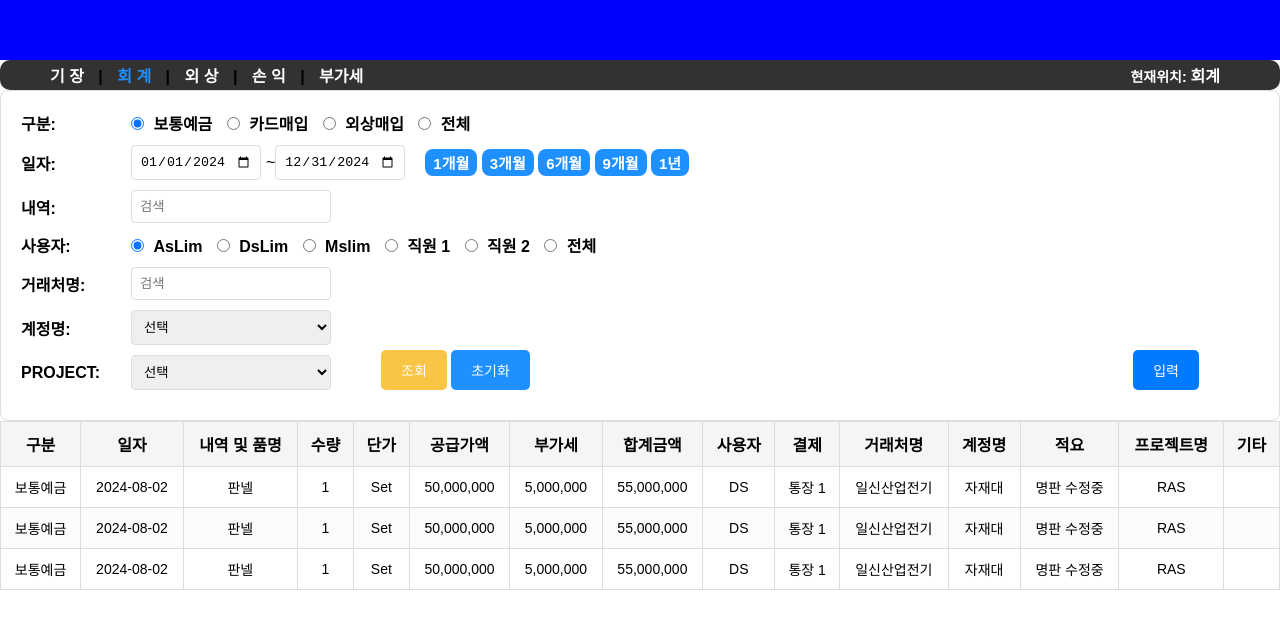
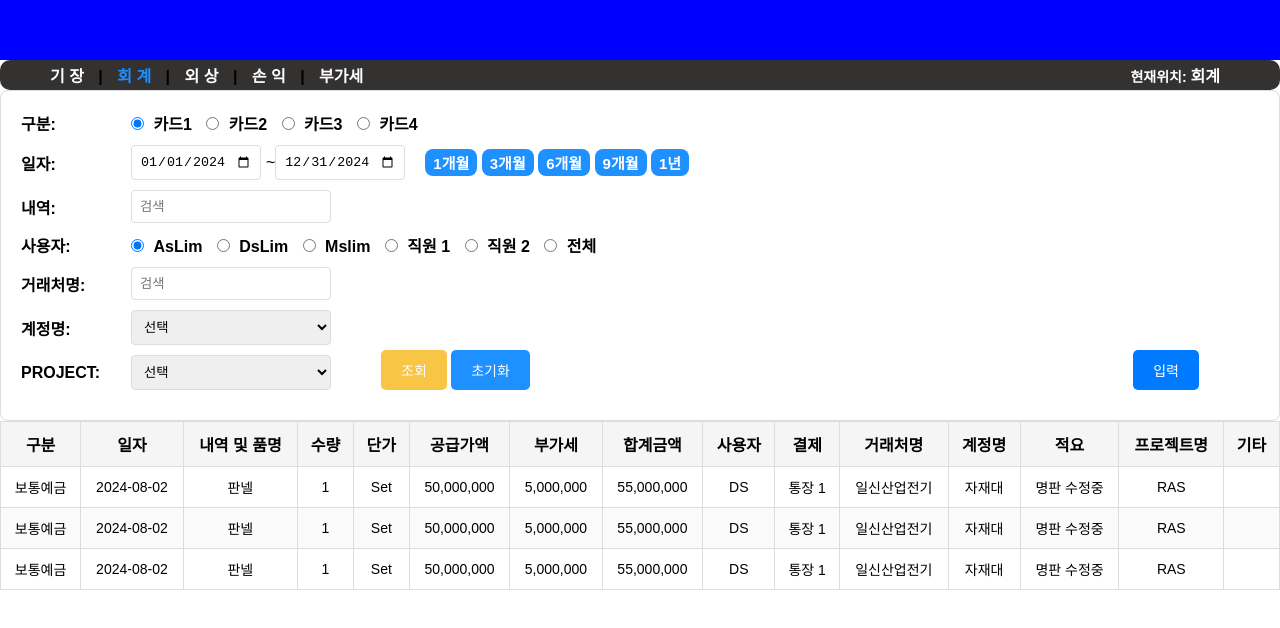
Before and after one commit to MollangPiu/paragonCyci, a plain HTML site: page public/회계.html in a window 1280 px wide. Drawn offline with Linux system fonts and the light colour scheme.

Commit message:
Feat: 구분 추가

```diff
--- a/public/회계.html
+++ b/public/회계.html
@@ -32,17 +32,17 @@
     <div class="form-row">
         <label>구분:</label>
         <div class="radio-group">
-            <input type="radio" id="default" name="category" value="default" checked>
-            <label for="default">보통예금</label>
+            <input type="radio" name="category" value="default" checked>
+            <label for="default">카드1</label>
 
-            <input type="radio" id="card" name="category" value="card">
-            <label for="card">카드매입</label>
+            <input type="radio" name="category" value="card">
+            <label for="card">카드2</label>
 
-            <input type="radio" id="overseas" name="category" value="overseas">
-            <label for="overseas">외상매입</label>
+            <input type="radio" name="category" value="overseas">
+            <label for="overseas">카드3</label>
 
-            <input type="radio" id="all" name="category" value="all">
-            <label for="all">전체</label>
+            <input type="radio" name="category" value="all">
+            <label for="all">카드4</label>
         </div>
     </div>
 
```
